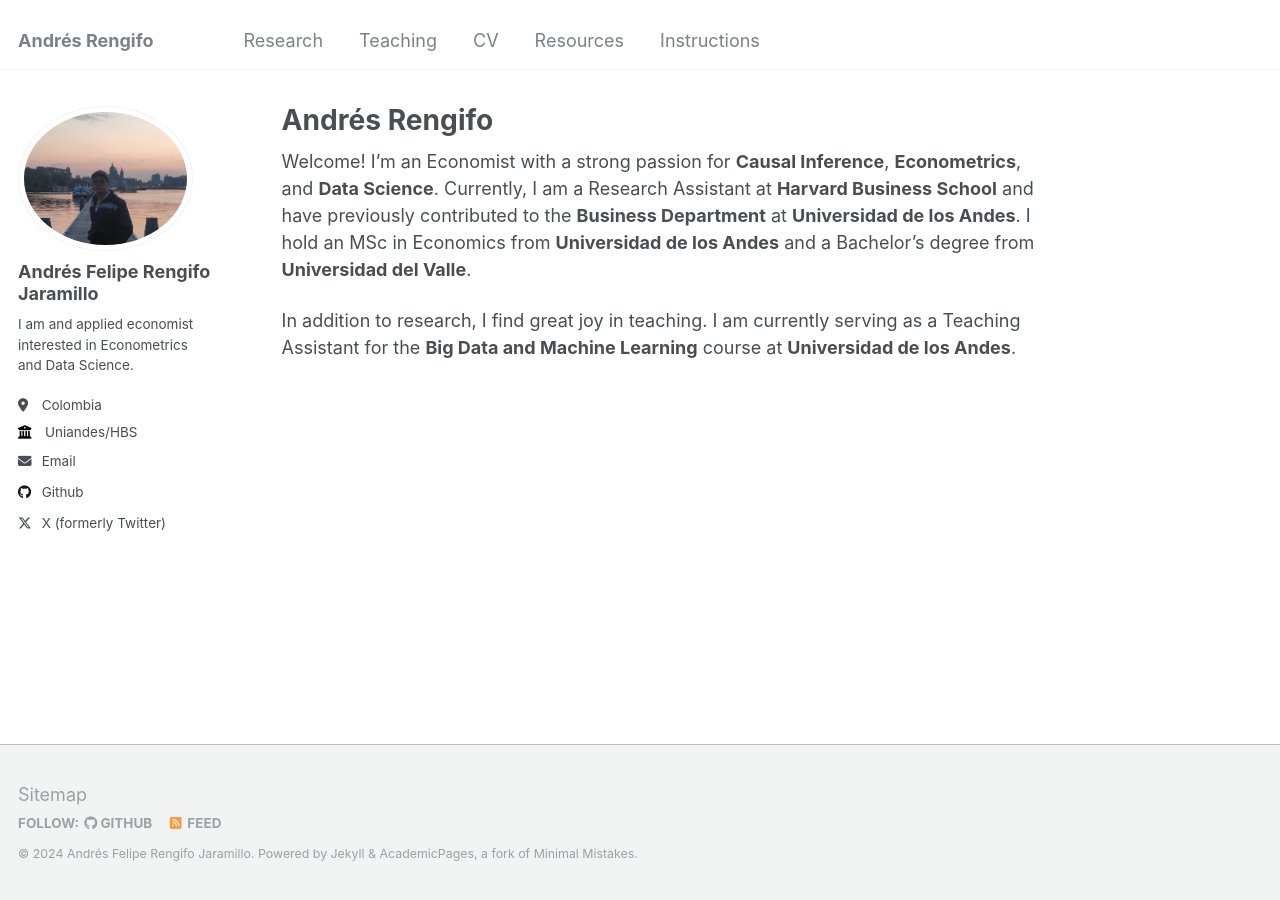
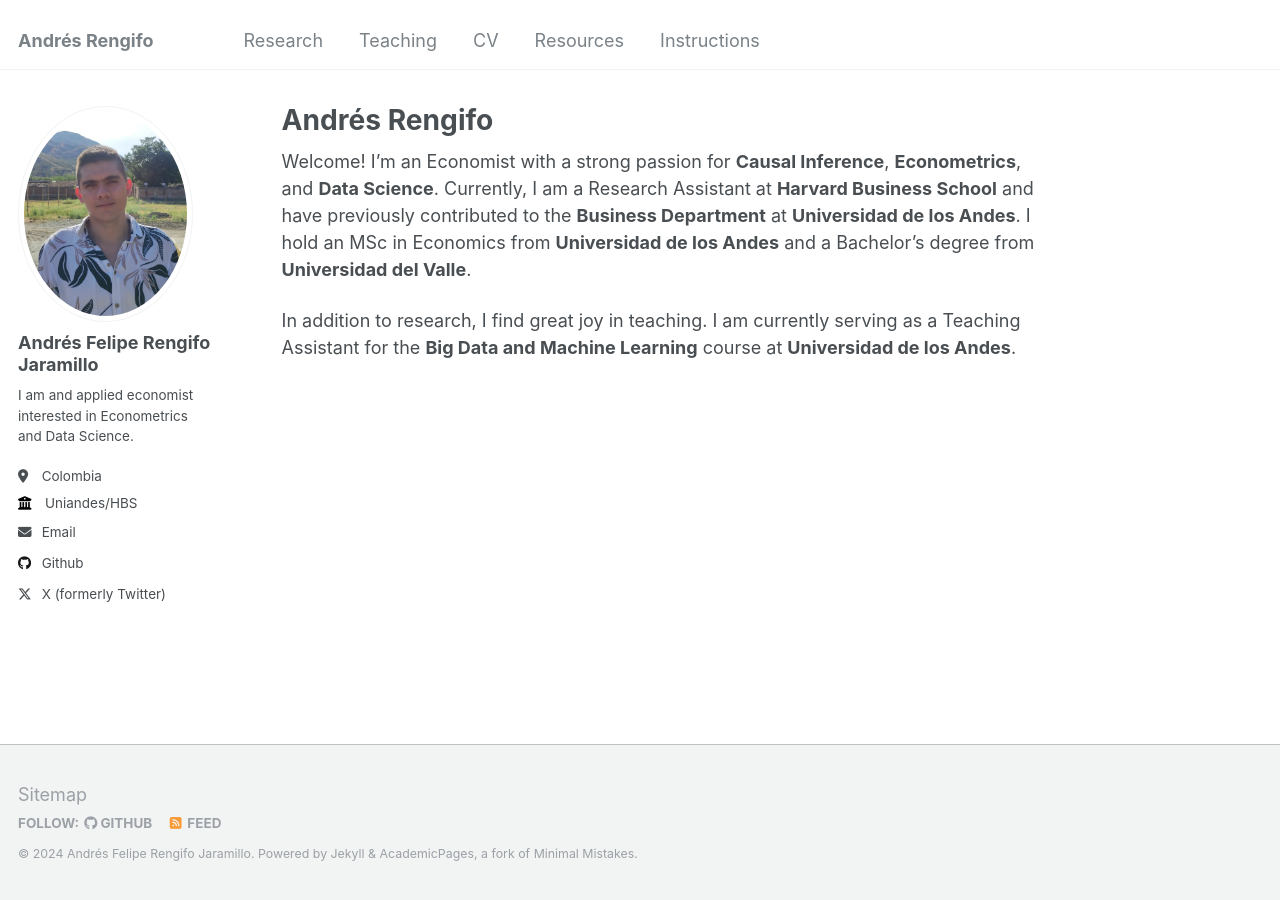
Before and after one commit to RengifoAndres/RengifoAndres.github.io, a Jekyll site: the page built from _pages/about.md, in a window 1280 px wide. Built offline with Jekyll 4.4.1, drawn with Linux system fonts in a browser that asks for light colours.

Commit message:
Update profile pic

```diff
--- a/_config.yml
+++ b/_config.yml
@@ -21,7 +21,7 @@ repository               : "rengifoandres/rengifoandres.github.io"
 #               Additional customization can be done by editing /_includes/author-profile.html
 author:
   # Biographic information
-  avatar           : "perfilv2.jpg"
+  avatar           : "perfile3v1.jpg"
   name             : "Andrés Felipe Rengifo Jaramillo"
   pronouns         : # example: "she/her"
   bio              : "I am and applied economist interested in Econometrics and Data Science."
```
